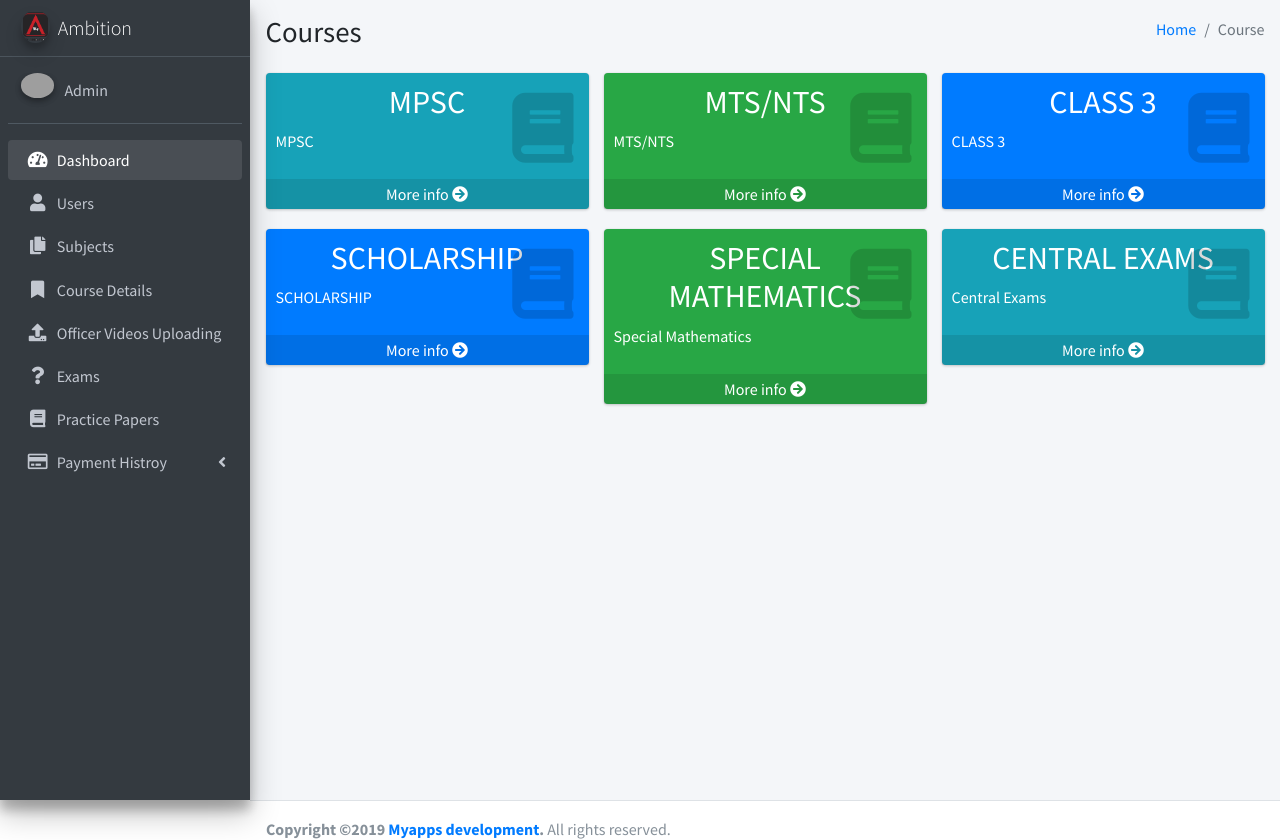
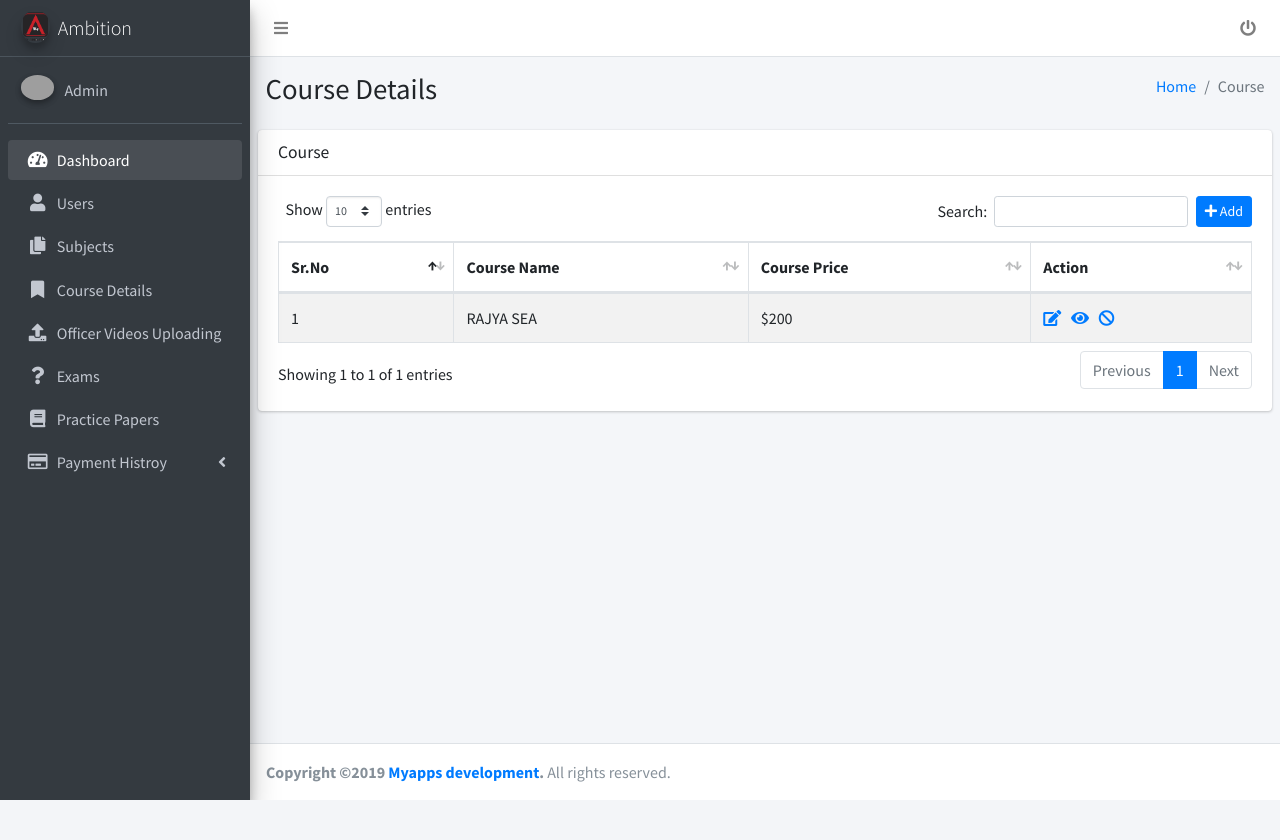
Before and after one commit to anjipavuluri21/ambition, a CodeIgniter app: page /ambition/course/courseDetails in a window 1280 px wide. Shown: the top 840 px of the page. After the commit the page ends 800 px from the top, so only its background shows below. Run offline with CodeIgniter, Linux system fonts and the light colour scheme; some libraries are stand-ins or nearby versions; grey boxes are pictures that could not be loaded.

Commit message:
add user added and course details added

```diff
--- /dev/null
+++ b/application/views/common/Addcourse.php
@@ -0,0 +1,4 @@
+<?php include('header.php');?>
+<?php include('sidebar.php');?>
+
+<?php include('footer.php');?>
--- a/application/views/course_details.php
+++ b/application/views/course_details.php
@@ -1,14 +1,40 @@
-<?php include('common/header.php'); ?>
-<?php include('common/sidebar.php') ?>
-<!-- Main content -->
+<!DOCTYPE html>
+<html>
+    <head>
+        <meta charset="utf-8">
+        <meta http-equiv="X-UA-Compatible" content="IE=edge">
+        <title>Ambition | Course Details</title>
+        <!-- Tell the browser to be responsive to screen width -->
+        <meta name="viewport" content="width=device-width, initial-scale=1">
 
+        <!-- Font Awesome -->
+        <link rel="stylesheet" href="<?php echo base_url("assets"); ?>/plugins/fontawesome-free/css/all.min.css">
+        <!-- Ionicons -->
+        <link rel="stylesheet" href="https://code.ionicframework.com/ionicons/2.0.1/css/ionicons.min.css">
+        <!-- DataTables -->
+        <link rel="stylesheet" href="<?php echo base_url("assets"); ?>/plugins/datatables-bs4/css/dataTables.bootstrap4.css">
+        <!-- Theme style -->
+        <link rel="stylesheet" href="<?php echo base_url("assets"); ?>/dist/css/adminlte.min.css">
+        <!-- Google Font: Source Sans Pro -->
+        <link href="https://fonts.googleapis.com/css?family=Source+Sans+Pro:300,400,400i,700" rel="stylesheet">
+    </head>
     <body class="hold-transition sidebar-mini">
+        <div class="wrapper">
+            <!-- Navbar -->
+            <?php include('common/navbar.php') ?>
+            <!-- /.navbar -->
+
+            <!-- Main Sidebar Container -->
+            <?php include('common/sidebar.php'); ?>
+
+            <!-- Content Wrapper. Contains page content -->
             <div class="content-wrapper">
+                <!-- Content Header (Page header) -->
                 <section class="content-header">
                     <div class="container-fluid">
                         <div class="row mb-2">
                             <div class="col-sm-6">
-                            <h1>Courses</h1>
+                                <h1>Course Details</h1>
                             </div>
                             <div class="col-sm-6">
                                 <ol class="breadcrumb float-sm-right">
@@ -19,98 +45,90 @@
                         </div>
                     </div><!-- /.container-fluid -->
                 </section>
+
+                <!-- Main content -->
                 <section class="content">
-                <div class="container-fluid">
                     <div class="row">
-                        <div class="col-lg-4 col-6">
-                            <!-- small box -->
-                            <div class="small-box bg-info">
-                                <div class="inner">
-                                    <h2 align="center">MPSC</h2>
-                                    <p>MPSC</p>
-                                </div>
-                                <div class="icon">
-                                    <i class="fa fa-book"></i>
-                                </div>
-                                <a href="<?php echo base_url();?>course/sujects" class="small-box-footer">More info <i class="fas fa-arrow-circle-right"></i></a>
-                            </div>
-                        </div>
-                        <div class="col-lg-4 col-6">
-                            <!-- small box -->
-                            <div class="small-box bg-success">
-                                <div class="inner">
-                                    <h2 align="center">MTS/NTS</h2>
-
-                                    <p>MTS/NTS</p>
-                                </div>
-                                <div class="icon">
-                                    <i class="fa fa-book"></i>
-                                </div>
-                                <a href="#" class="small-box-footer">More info <i class="fas fa-arrow-circle-right"></i></a>
-                            </div>
-                        </div>
-                        <div class="col-lg-4 col-6">
-                            <!-- small box -->
-                            <div class="small-box bg-primary">
-                                <div class="inner">
-                                    <h2 align="center">CLASS 3</h2>
-
-                                    <p>CLASS 3</p>
-                                </div>
-                                <div class="icon">
-                                    <i class="fa fa-book"></i>
-                                </div>
-                                <a href="#" class="small-box-footer">More info <i class="fas fa-arrow-circle-right"></i></a>
-                            </div>
-                        </div>
+                        <div class="col-12">
+                            <div class="card">
+                                <div class="card-header">
+                                    <h3 class="card-title">Course</h3>
 
                                 </div>
-                    <div class="row">
-                        <div class="col-lg-4 col-6">
-                            <!-- small box -->
-                            <div class="small-box bg-primary">
-                                <div class="inner">
-                                    <h2 align="center">SCHOLARSHIP</h2>
+                                <!-- /.card-header -->
+                                <div class="card-body">
+                                    <a class="btn btn-primary float-right btn-sm" href="<?php echo base_url();?>course/addCourse"><i class="fa fa-plus" style="font-size:14px;"></i>&nbsp;Add</a>
+                                    <table id="example1" class="table table-bordered table-striped">
+                                        <thead>
+                                            <tr>
+                                                <th>Sr.No</th>
+                                                <th>Course Name</th>
+                                                <th>Course Price</th>
+                                                <th>Action</th>
+                                            </tr>
+                                        </thead>
+                                        <tbody>
+                                            <tr>
+                                                <td>1</td>
+                                                <td>RAJYA SEA</td>
+                                                <td>$200</td>
 
-                                    <p>SCHOLARSHIP</p>
+                                                <td text-align="center">
+                                                    <a href="#" title="edit"><i class="fa fa-edit"></i> </a>&nbsp;
+                                                    <a href="#" title="View"><i class="fa fa-eye"></i> </a>&nbsp;
+                                                    <a href="#" title="hide"><i class="fa fa-ban"></i> </a>&nbsp;
+                                                </td>
+                                            </tr>
+
+
+                                    </table>
                                 </div>
-                                <div class="icon">
-                                    <i class="fa fa-book"></i>
+                                <!-- /.card-body -->
                             </div>
-                                <a href="#" class="small-box-footer">More info <i class="fas fa-arrow-circle-right"></i></a>
+                            <!-- /.card -->
                         </div>
+                        <!-- /.col -->
                     </div>
-                        <div class="col-lg-4 col-6">
-                            <!-- small box -->
-                            <div class="small-box bg-success">
-                                <div class="inner">
-                                    <h2 align="center">SPECIAL MATHEMATICS</h2>
+                    <!-- /.row -->
+                </section>
+                <!-- /.content -->
+            </div>
+            <!-- /.content-wrapper -->
+            <?php include('common/footer.php') ?>
 
-                                    <p>Special Mathematics</p>
+
+            <!-- Control Sidebar -->
+            <aside class="control-sidebar control-sidebar-dark">
+                <!-- Control sidebar content goes here -->
+            </aside>
+            <!-- /.control-sidebar -->
         </div>
-                                <div class="icon">
-                                    <i class="fa fa-book"></i>
-                                </div>
-                                <a href="#" class="small-box-footer">More info <i class="fas fa-arrow-circle-right"></i></a>
-                            </div>
-                        </div>
-                        <div class="col-lg-4 col-6">
-                            <!-- small box -->
-                            <div class="small-box bg-info">
-                                <div class="inner">
-                                    <h2 align="center">CENTRAL EXAMS</h2>
+        <!-- ./wrapper -->
 
-                                    <p>Central Exams</p>
-                                </div>
-                                <div class="icon">
-                                    <i class="fa fa-book"></i>
-                                </div>
-                                <a href="#" class="small-box-footer">More info <i class="fas fa-arrow-circle-right"></i></a>
-                            </div>
-                        </div>
-                    </div>
-            </section>
-</div>
-
-     <?php include('common/footer.php') ?>
+        <!-- jQuery -->
+        <script src="<?php echo base_url("assets"); ?>/plugins/jquery/jquery.min.js"></script>
+        <!-- Bootstrap 4 -->
+        <script src="<?php echo base_url("assets"); ?>/plugins/bootstrap/js/bootstrap.bundle.min.js"></script>
+        <!-- DataTables -->
+        <script src="<?php echo base_url("assets"); ?>/plugins/datatables/jquery.dataTables.js"></script>
+        <script src="<?php echo base_url("assets"); ?>/plugins/datatables-bs4/js/dataTables.bootstrap4.js"></script>
+        <!-- AdminLTE App -->
+        <script src="<?php echo base_url("assets"); ?>/dist/js/adminlte.min.js"></script>
+        <!-- AdminLTE for demo purposes -->
+        <script src="<?php echo base_url("assets"); ?>/dist/js/demo.js"></script>
+        <!-- page script -->
+        <script>
+            $(function () {
+                $("#example1").DataTable();
+                $('#example2').DataTable({
+                    "paging": true,
+                    "lengthChange": false,
+                    "searching": false,
+                    "ordering": true,
+                    "info": true,
+                    "autoWidth": false,
+                });
+            });
+        </script>
     </body>
+</html>
--- a/application/views/user_list.php
+++ b/application/views/user_list.php
@@ -3,7 +3,7 @@
     <head>
         <meta charset="utf-8">
         <meta http-equiv="X-UA-Compatible" content="IE=edge">
-        <title>AdminLTE 3 | DataTables</title>
+        <title>Ambition </title>
         <!-- Tell the browser to be responsive to screen width -->
         <meta name="viewport" content="width=device-width, initial-scale=1">
 
@@ -50,8 +50,6 @@
                 <section class="content">
                     <div class="row">
                         <div class="col-12">
-
-
                             <div class="card">
                                 <div class="card-header">
                                     <h3 class="card-title">Users</h3>
```
Lines whose indentation alone changed are shown as unchanged.
